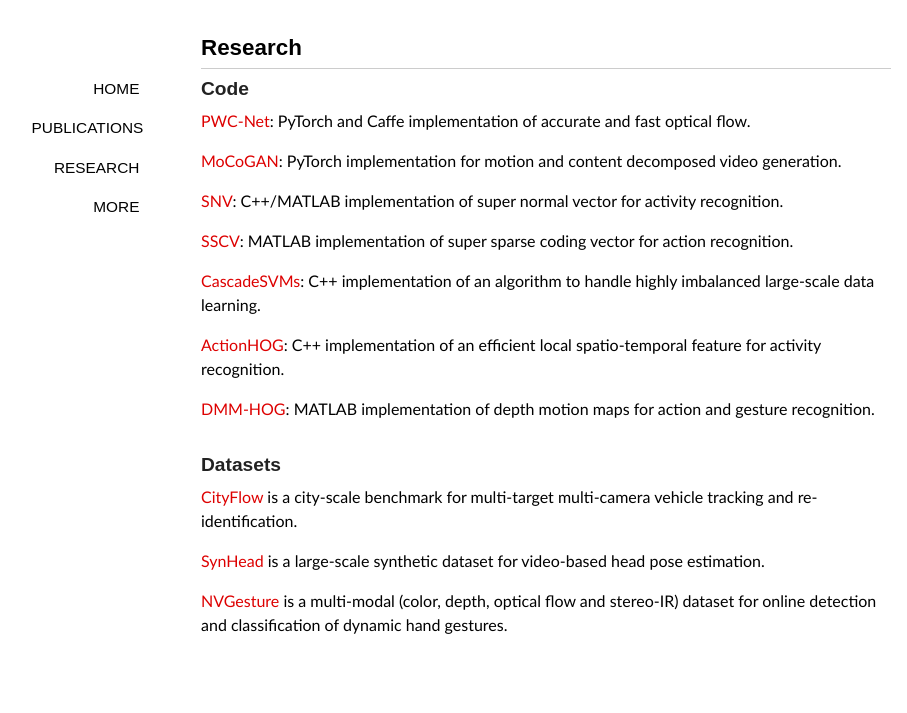
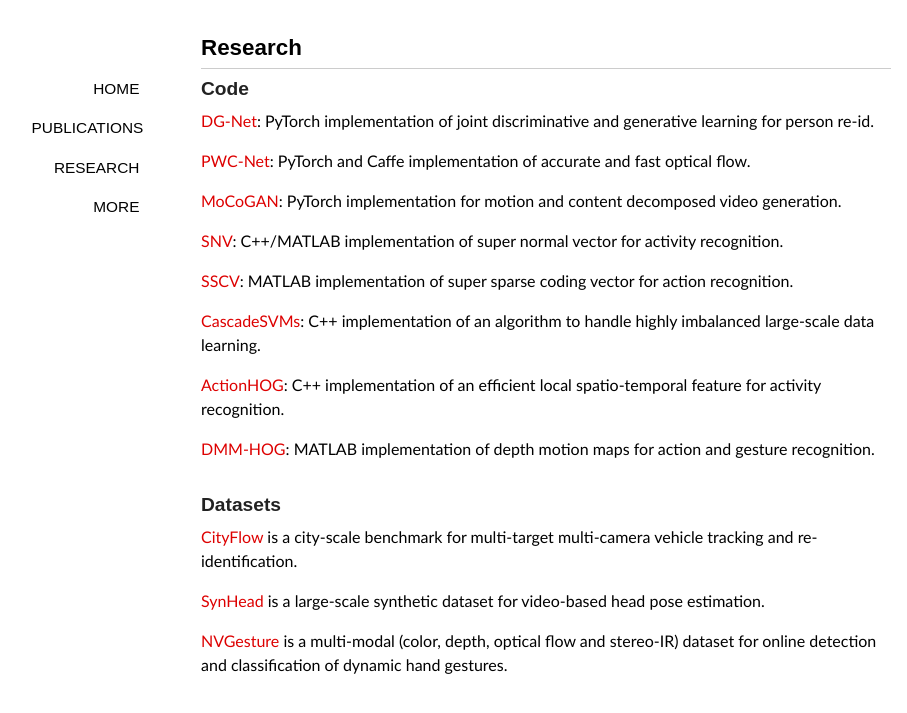
Before and after one commit to xiaodongyang/xiaodongyang.github.io, a Jekyll site: the page built from research/index.md, in a window 1280 px wide. Shown: the top 713 px of the page, without its empty margins (94-1001 px from the left). Built offline with Jekyll 4.4.1, drawn with Linux system fonts in a browser that asks for light colours; some web fonts are replaced.

Commit message:
Update index.md

```diff
--- a/research/index.md
+++ b/research/index.md
@@ -4,6 +4,8 @@
 comments: no
 ---
 ### Code
+
+[DG-Net](https://github.com/NVlabs/DG-Net): PyTorch implementation of joint discriminative and generative learning for person re-id.
 
 [PWC-Net](https://github.com/NVlabs/PWC-Net): PyTorch and Caffe implementation of accurate and fast optical flow.
 
```
